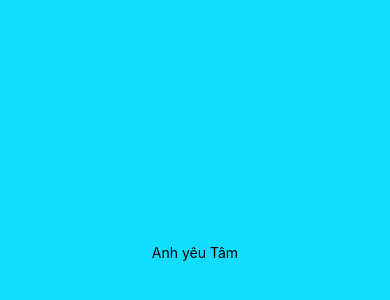
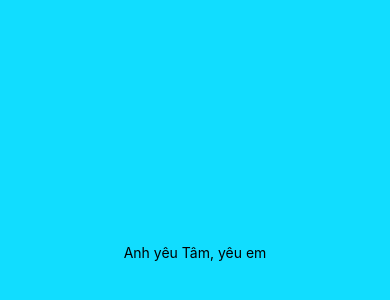
Before and after one commit to VUTHANHUET/reactnative_firstproject, a React Native app: screen / in a window 390 px wide. Shown: the part 170-470 px from the top of the page. Built offline with nearby package versions, Linux system fonts and the light colour scheme.

Commit message:
sua file

```diff
--- a/App.js
+++ b/App.js
@@ -5,7 +5,7 @@ import { StyleSheet, Text, View, TouchableOpacity } from 'react-native';
 export default function App() {
   return (
     <View style={styles.container}>
-      <Text>Anh yêu Tâm</Text>
+      <Text>Anh yêu Tâm, yêu em</Text>
 
       <StatusBar style="auto" />
     </View>
```
